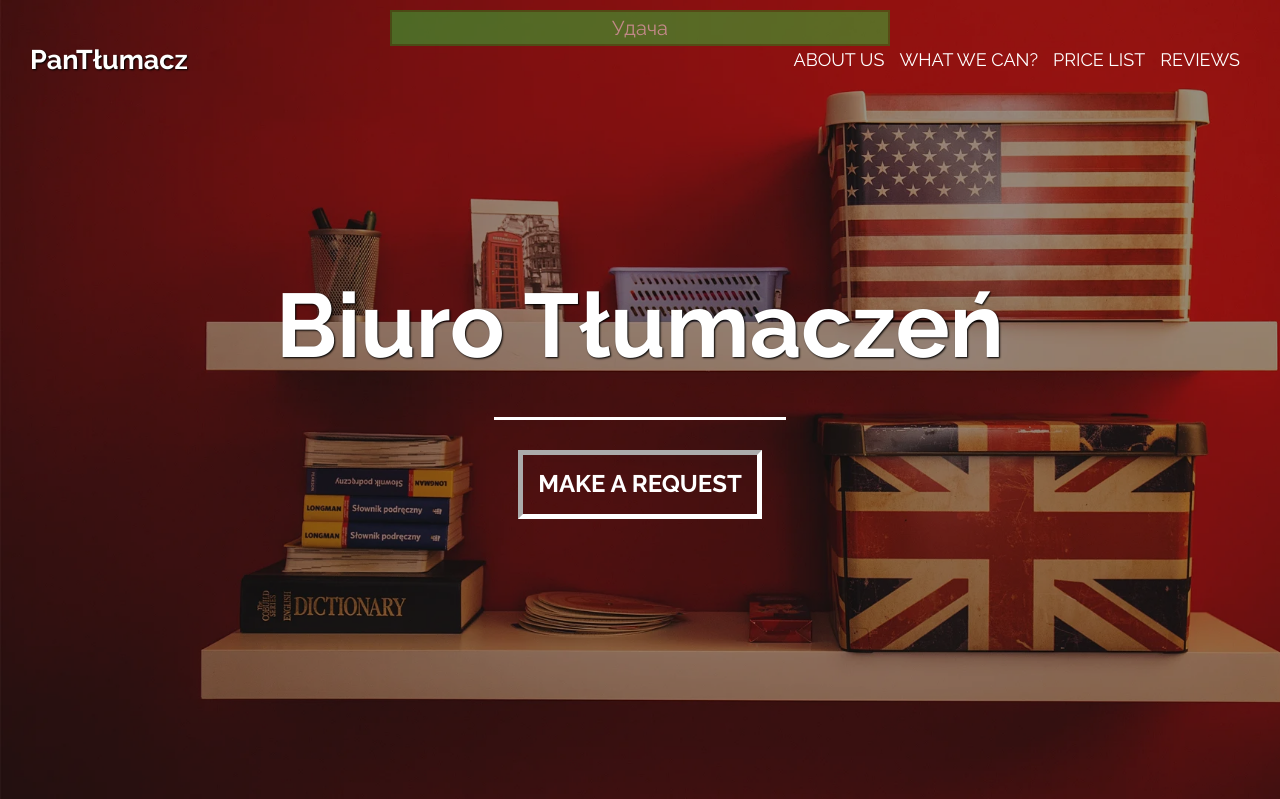
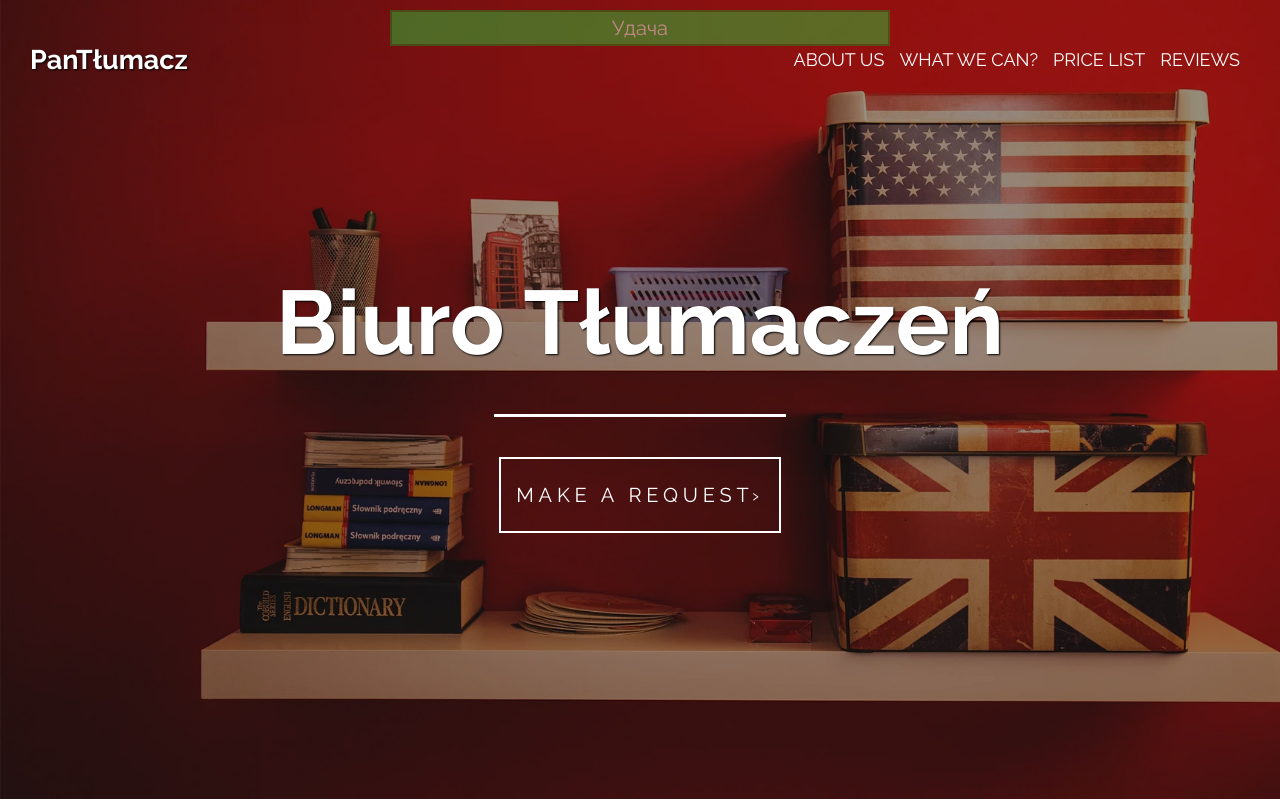
Before and after one commit to Balimbo/PanTlumacz, a PHP site: page / in a window 1280 px wide. Shown: the top 799 px of the page. Run offline with PHP 8.4, Linux system fonts and the light colour scheme; data that the repository does not hold is empty.

Commit message:
Изменил кнопку в хедере

```diff
--- a/css/styles.css
+++ b/css/styles.css
@@ -295,43 +295,67 @@ header:after
     color: #888;
 }*/
 
-.main_button
-{
+.button {
+    top: 50px;
     position: relative;
-    display: inline-block;
-    vertical-align: top;
-    padding:10px 15px;
-    border: 5px inset white;
-    font-size:24px;
-    font-weight: bold;
+    display: block;
+    background: none center center no-repeat;
+    background-size: cover;
+    border: 2px solid white;
     text-transform: uppercase;
-    top:40px;
-    -webkit-transition: all 0.8s ease;
-    -o-transition: all 0.8s ease;
-    transition: all 0.8s ease;
+    letter-spacing: .3rem;
+    padding: 20px 15px;
+    text-align: center;
+
+    cursor: pointer;
+    overflow: hidden;
+    -webkit-transition: border 1s cubic-bezier(0.19,1,.22,1),color .6s cubic-bezier(0.19,1,.22,1);
+    transition: border 1s cubic-bezier(0.19,1,.22,1), color .6s cubic-bezier(0.19,1,.22,1), background 5s cubic-bezier(0.19,1,.22,1);
 }
-.main_button:before {
-   position: absolute;
-    content: '';
-    width: 0%;
-    height: 100%;
-    background: #F1E6E6;
-    top: 0;
-    left: auto;
-    right: 0;
-    z-index: -1;
-    -webkit-transition: all 0.8s ease;
-    -o-transition: all 0.8s ease;
-    transition: all 0.8s ease;
-  }
-  .main_button:hover {
-    color: rgba(0,0,0,.6);
+
+.button a {
+    color: #fff;
+    text-decoration: none;
 }
-    .main_button:hover:before {
-      width: 100%;
-      left: 0;
-    }
 
+.button .mask {
+    background: #fff;
+    background: rgba(255,255,255,0.5);
+}
+
+.button .mask {
+    position: absolute;
+    display: block;
+    width: 200px;
+    height: 100px;
+    -webkit-transform: translate3d(-120%,-50px,0) rotate3d(0,0,1,45deg);
+    transform: translate3d(-120%,-50px,0) rotate3d(0,0,1,45deg);
+    -webkit-transition: all 1.1s cubic-bezier(0.19,1,.22,1);
+    transition: all 1.1s cubic-bezier(0.19,1,.22,1);
+}
+
+.button .shift {
+    -webkit-transition: all 1.1s cubic-bezier(0.19,1,.22,1);
+    transition: all 1.1s cubic-bezier(0.19,1,.22,1);
+}
+
+.button:hover {
+    border-color: #fff;
+}
+
+.button:hover a {
+    color: #fff;
+}
+
+.button:hover .mask {
+    background: #fff;
+    -webkit-transform: translate3d(120%,-100px,0) rotate3d(0,0,1,90deg);
+    transform: translate3d(120%,-100px,0) rotate3d(0,0,1,90deg);
+}
+
+.button:hover .shift {
+    padding-left: 5px;
+}
 
 /*Languages*/
 .section
@@ -684,9 +708,9 @@ padding: 0 43px;
         font-size:46px;
     }
 
-    .main_button
+    .button a
     {
-        font-size:20px;
+        font-size:14px;
     }
 
     /*what we can*/
@@ -741,9 +765,9 @@ padding: 0 43px;
         margin-left:10px;
     }
 
-    .main_button
+    .button a
     {
-        font-size:20px;
+        font-size:14px;
     }
 
      /*what we can*/
@@ -789,7 +813,7 @@ padding: 0 43px;
         font-size: 20px;
     }
 
-    .main_button
+    .button a
     {
         font-size:15px;
     }
--- a/index.php
+++ b/index.php
@@ -46,8 +46,11 @@
             <div class="header_title">
                 <h1 class="header_text">Biuro Tłumaczeń</h1>
                 <!-- <div class="header_subtext">Lorem ipsum dolor sit amet, consectetur adipisicing.</div> -->
-                <a id="modal__request__open" class="main_button" href="#">Make a request</a>
-
+                <!-- <a id="modal__request__open" class="main_button" href="#">Make a request</a> -->
+                <div class="button">
+                    <a id="modal__request__open"  href="#">Make a request<span class="shift">›</span></a>
+                    <div class="mask"></div>
+                </div>
             </div>
         </header>
 
--- a/settings.php
+++ b/settings.php
@@ -19,3 +19,4 @@ if($conn->connect_error){
 
 // $conn->query("USE `bearwh_PanTlumatcz`");
  $conn->query("USE `Reviews`");
+?>
```
